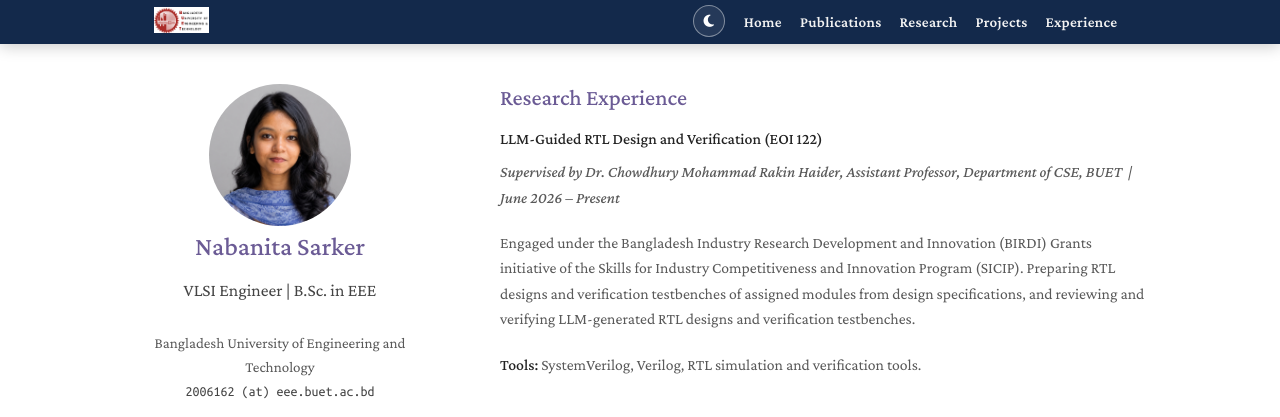
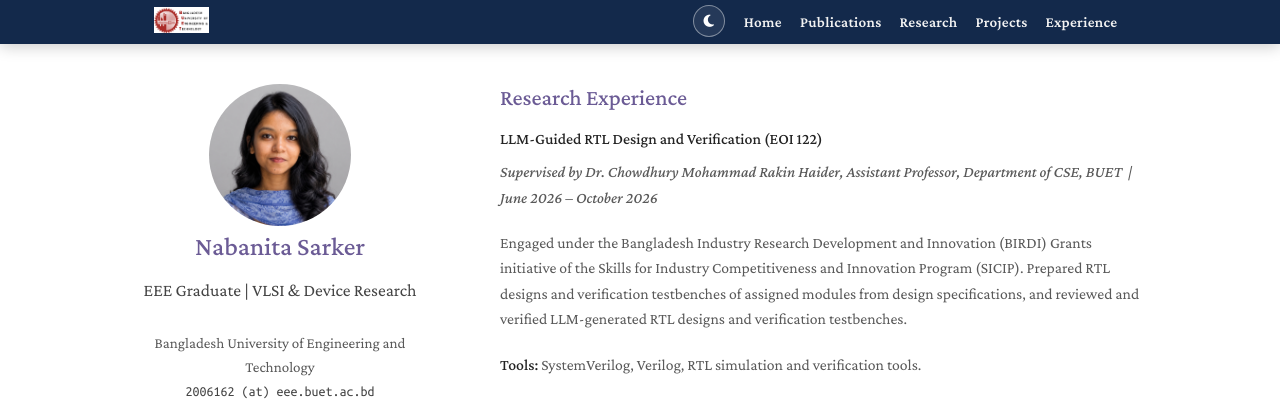
Before and after one commit to NabanitaSarker162/NabanitaSarker162.github.io, a Jekyll site: the page built from research/index.md, in a window 1280 px wide. Shown: the top 417 px of the page. Built offline with Jekyll 4.4.1, drawn with Linux system fonts in a browser that asks for light colours; a style sheet for code colours, icons or effects is not loaded.

Commit message:
VLSI Engineer engagement ended Oct 2026; new headline
- Headline: "EEE Graduate | VLSI & Device Research"; search description reworded
- About Me, Research and Experience: EOI 122 role now Jun 2026 - Oct 2026, past tense
- News: completion of the engagement (Oct. 2026)

Co-Authored-By: Claude Opus 5.5 <noreply@anthropic.com>

```diff
--- a/_config.yml
+++ b/_config.yml
@@ -1,13 +1,13 @@
 # Basic Information
 title: Nabanita Sarker
-position: VLSI Engineer | B.Sc. in EEE
+position: "EEE Graduate | VLSI & Device Research"
 affiliation: "Bangladesh University of Engineering and Technology"
 affiliation_link: https://eee.buet.ac.bd/
 email: 2006162 (at) eee.buet.ac.bd
 
 # Search Engine Optimization (SEO)
 keywords: Nabanita Sarker, BUET, Electrical and Electronic Engineering, 2D materials, van der Waals heterostructures, density functional theory, VLSI Design, SRAM reliability, semiconductor device simulation, TCAD, machine learning, Nanoelectronics
-description: Nabanita Sarker is a VLSI engineer and researcher at the Bangladesh University of Engineering and Technology (BUET), with a B.Sc. in Electrical and Electronic Engineering (2026). Her research covers 2D materials and van der Waals heterostructures, VLSI design and SRAM reliability, and machine learning for semiconductor device simulation.
+description: Nabanita Sarker is an Electrical and Electronic Engineering graduate of the Bangladesh University of Engineering and Technology (BUET, B.Sc. 2026) working in VLSI and semiconductor device research. Her work covers 2D materials and van der Waals heterostructures, VLSI design and SRAM reliability, and machine learning for semiconductor device simulation.
 canonical: https://nabanitasarker162.github.io/
 # Google Search Console: paste only the content="..." value of the HTML-tag verification here
 google_site_verification: "Lb6q08kN3dEVMFQ2OI-B-GX8-9MEVpcLXKo3GAl_hFY"
--- a/_includes/research.md
+++ b/_includes/research.md
@@ -4,10 +4,10 @@
   <autocolor><strong>LLM-Guided RTL Design and Verification (EOI 122)</strong></autocolor>
 </p>
 
-<p><autocolor><em>Supervised by Dr. Chowdhury Mohammad Rakin Haider, Assistant Professor, Department of CSE, BUET &nbsp;|&nbsp; June 2026 – Present</em></autocolor></p>
+<p><autocolor><em>Supervised by Dr. Chowdhury Mohammad Rakin Haider, Assistant Professor, Department of CSE, BUET &nbsp;|&nbsp; June 2026 – October 2026</em></autocolor></p>
 
 <p>
-  <autocolor>Engaged under the Bangladesh Industry Research Development and Innovation (BIRDI) Grants initiative of the Skills for Industry Competitiveness and Innovation Program (SICIP). Preparing RTL designs and verification testbenches of assigned modules from design specifications, and reviewing and verifying LLM-generated RTL designs and verification testbenches.</autocolor>
+  <autocolor>Engaged under the Bangladesh Industry Research Development and Innovation (BIRDI) Grants initiative of the Skills for Industry Competitiveness and Innovation Program (SICIP). Prepared RTL designs and verification testbenches of assigned modules from design specifications, and reviewed and verified LLM-generated RTL designs and verification testbenches.</autocolor>
 </p>
 
 <p><autocolor><strong>Tools:</strong> SystemVerilog, Verilog, RTL simulation and verification tools.</autocolor></p>
```
Also changed, not shown: _includes/services.md (+1 -1 lines), index.md (+2 -1 lines).
